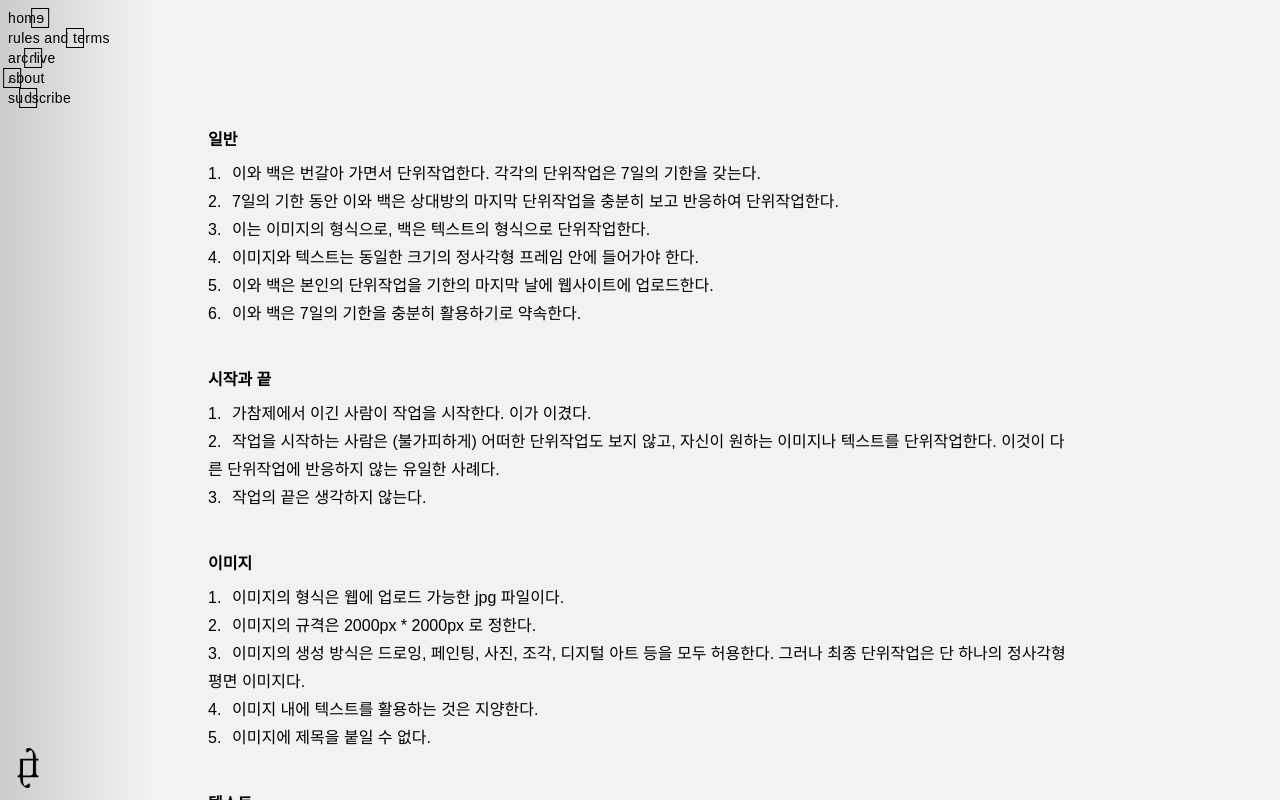
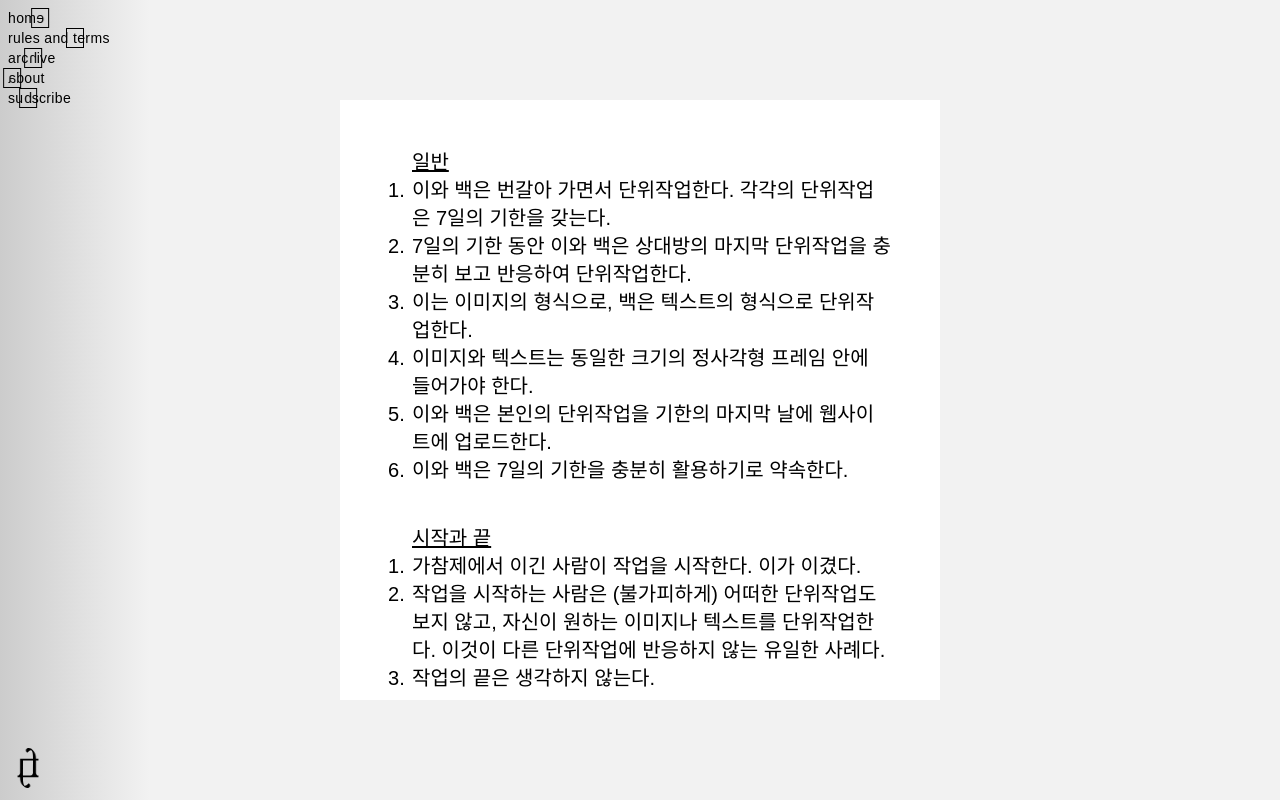
Before and after one commit to nuagenic/flips-and-turns, a Next.js app: page /rules-and-terms in a window 1280 px wide. Built offline with nearby package versions, Linux system fonts and the light colour scheme; a web font is replaced by a local one.

Commit message:
fix: Put rules and terms into white square

```diff
--- a/src/app/rules-and-terms/page.tsx
+++ b/src/app/rules-and-terms/page.tsx
@@ -3,21 +3,25 @@ import Header from "@/components/Header";
 
 export default function RulesAndTerms() {
   return (
-    <main className="z-0 flex h-full w-full items-start justify-center overflow-auto bg-basic px-4 py-32 lg:px-52">
+    <main className="z-0 flex h-full w-full items-center justify-center overflow-auto bg-basic px-4 py-32 lg:px-52">
       <Header />
-      <div className="z-20 flex flex-col items-start justify-center gap-10">
+      <div className="absolute z-20 aspect-square w-full transform overflow-auto bg-white p-12 text-xs text-black md:text-base lg:h-3/4vh lg:w-3/4vh">
+        <div className="z-20 flex flex-col items-start justify-center gap-10 text-xl">
           {rulesAndTerms.map((section) => {
             return (
               <section key={section.title}>
-              <div className="mb-2 font-semibold">{section.title}</div>
+                <div className="ml-6 underline">{section.title}</div>
                 <ol>
                   {section.rules.map((rule, idx) => {
                     return (
-                    <li className="font-normal leading-7" key={rule.content}>
-                      <span className="inline-block w-6">
-                        {idx + 1}.{"  "}
-                      </span>
+                      <li
+                        className="flex font-normal leading-7"
+                        key={rule.content}
+                      >
+                        <div className="w-6 flex-shrink-0">{idx + 1}.</div>
+                        <div className="w-auto whitespace-normal break-all">
                           {rule.content}
+                        </div>
                       </li>
                     );
                   })}
@@ -26,6 +30,7 @@ export default function RulesAndTerms() {
             );
           })}
         </div>
+      </div>
     </main>
   );
 }
```
Lines whose indentation alone changed are shown as unchanged.
